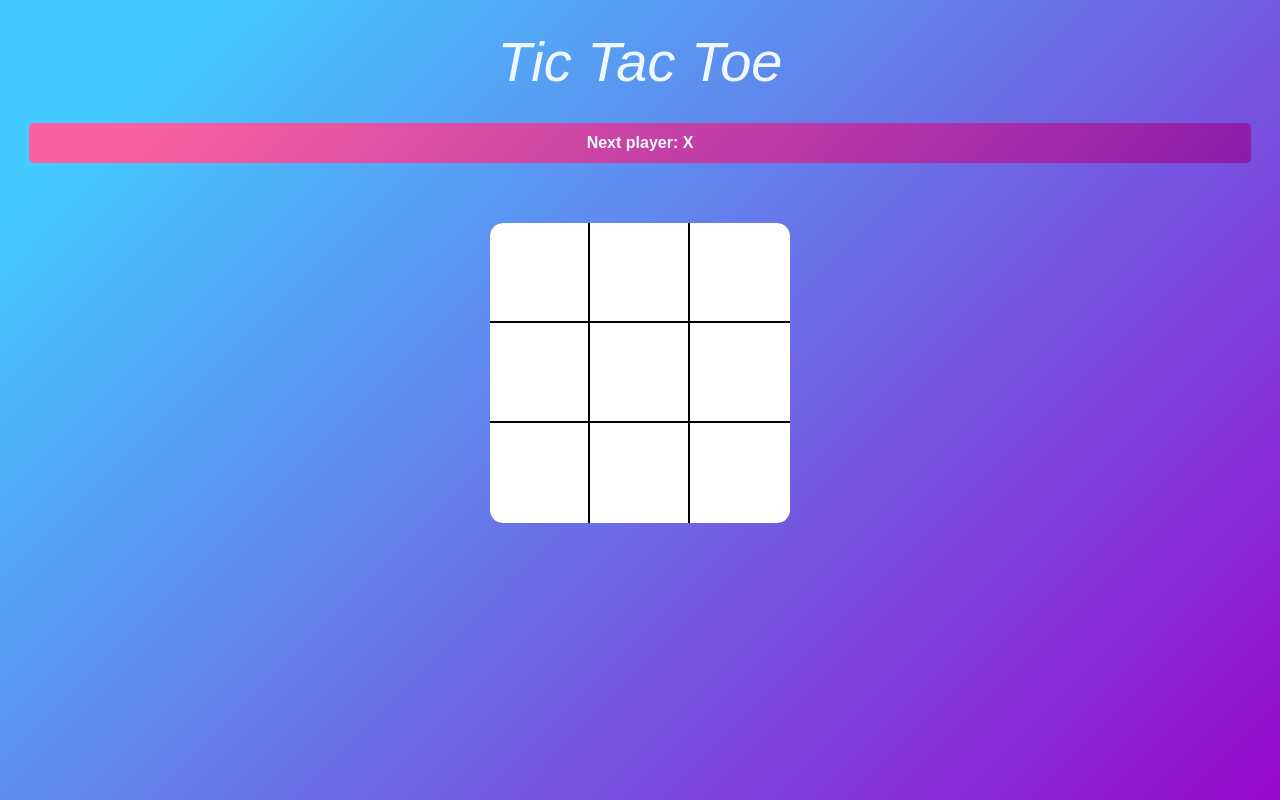
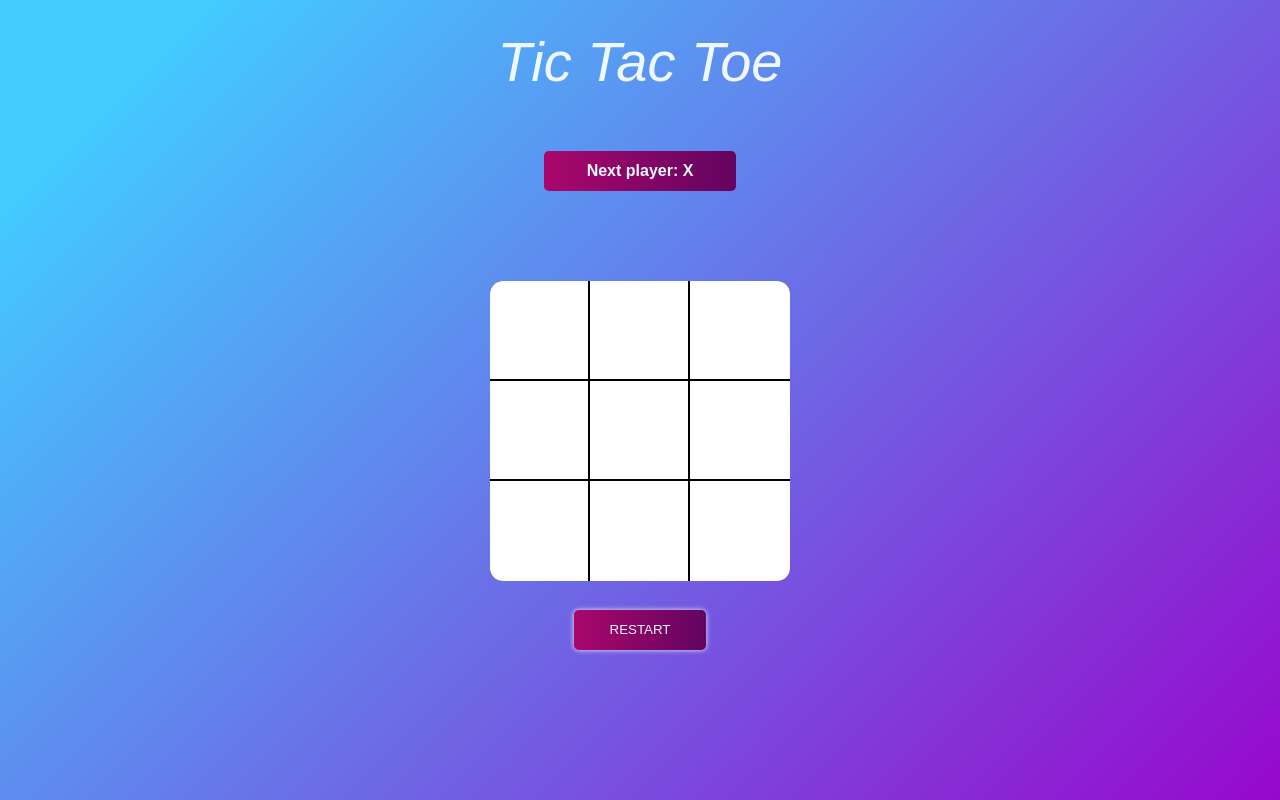
Before and after one commit to antoniorusso2/tic-tac-toe, a React (Vite) app: page / in a window 1280 px wide. Built offline with nearby package versions, Linux system fonts and the light colour scheme.

Commit message:
add reset btn

```diff
--- a/src/App.css
+++ b/src/App.css
@@ -26,6 +26,10 @@ ul {
   padding-inline-start: 20px;
 }
 
+button {
+  cursor: pointer;
+}
+
 .container {
   max-width: 1800px;
   margin: 0 auto;
@@ -41,12 +45,14 @@ ul {
 }
 
 .status {
-  width: 100%;
+  width: 12rem;
   margin-bottom: 2rem;
   text-align: center;
   color: aliceblue;
   background-color: #8ec5fc;
-  background-image: linear-gradient(135deg, #f761a1 10%, #8c1bab 100%);
+  background-image: linear-gradient(to right, #aa076b 0%, #61045f 51%, #aa076b 100%);
+  background-position: left center;
+  background-size: 200% auto;
   line-height: 2.5rem;
   padding: 0 1.8rem;
   border-radius: 0.3rem;
@@ -112,3 +118,33 @@ ul {
   text-align: center;
   width: 100px;
 }
+
+.btn-wrap {
+  width: 100%;
+  display: flex;
+  justify-content: center;
+}
+
+.btn-grad {
+  background-image: linear-gradient(to right, #aa076b 0%, #61045f 51%, #aa076b 100%);
+}
+.btn-grad {
+  margin: 1.8rem;
+  padding: 0 2.2rem;
+  line-height: 2.5rem;
+  text-align: center;
+  text-transform: uppercase;
+  transition: 0.5s;
+  background-size: 200% auto;
+  color: aliceblue;
+  box-shadow: 0 0 5px #eee;
+  border-radius: 0.3rem;
+  border: none;
+  display: block;
+}
+
+.btn-grad:hover {
+  background-position: right center; /* change the direction of the change here */
+  color: #fff;
+  text-decoration: none;
+}
--- a/src/App.jsx
+++ b/src/App.jsx
@@ -19,6 +19,12 @@ function Board() {
     status = 'Next player: ' + (xIsNext ? 'X' : 'O');
   }
 
+  //restart game
+  function restartGame() {
+    setSquares(Array(9).fill(null));
+    setXIsNext(true);
+  }
+
   return (
     <GlobalContext.Provider value={{ squares, setSquares, xIsNext, setXIsNext, calculateWinner }}>
       <div className="container">
@@ -26,7 +32,7 @@ function Board() {
           <h1 className="title">Tic Tac Toe</h1>
         </div>
       </div>
-      <div className="contianer">
+      <div className="container">
         <div className="row">
           <div className="status">{status}</div>
         </div>
@@ -37,6 +43,12 @@ function Board() {
             {squares.map((square, i) => (
               <Square key={i} index={i} value={square} />
             ))}
+          </div>
+          {/* reset btn */}
+          <div className="btn-wrap">
+            <button onClick={restartGame} className="restart btn-grad">
+              Restart
+            </button>
           </div>
         </div>
       </div>
```
